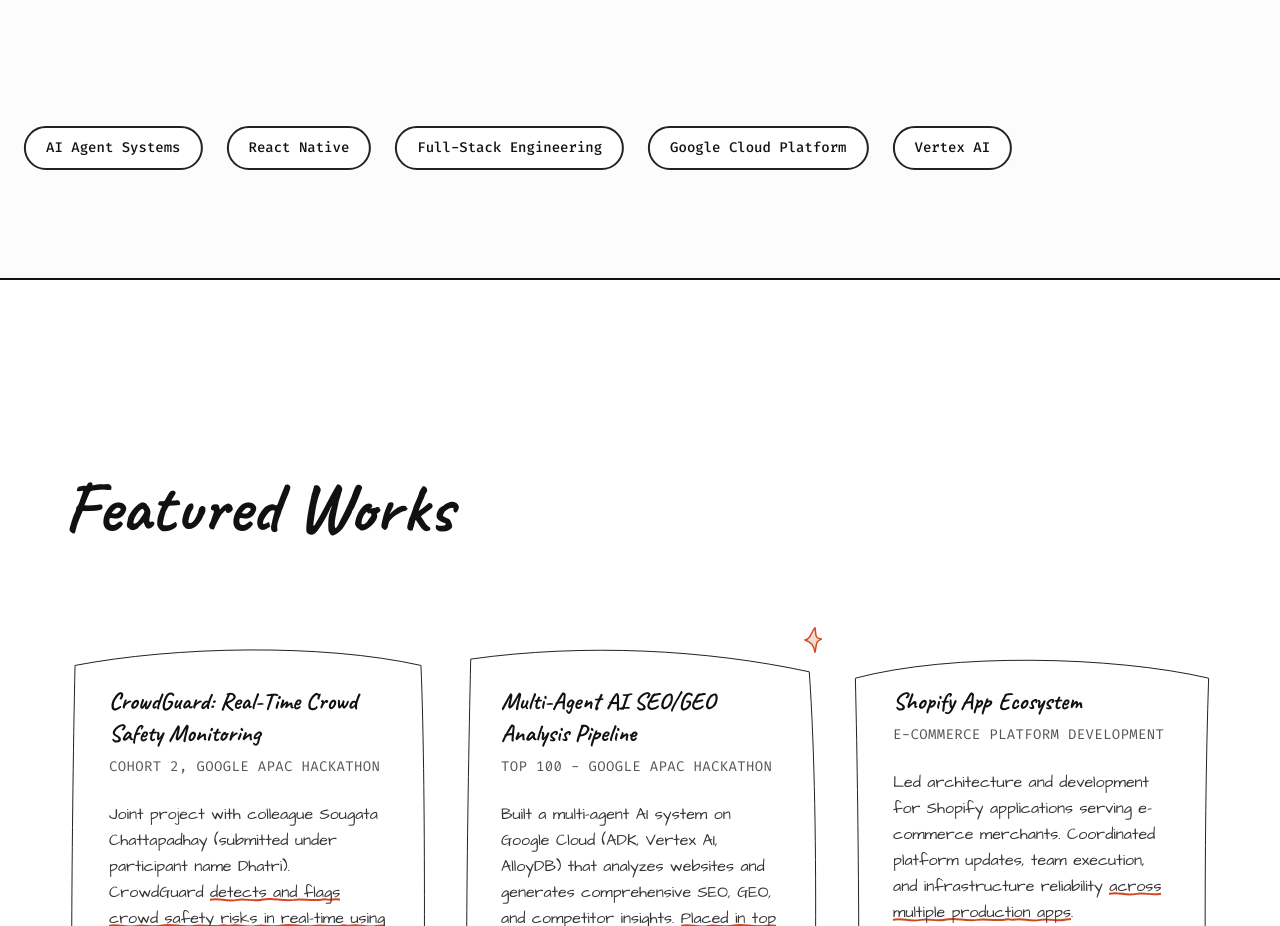
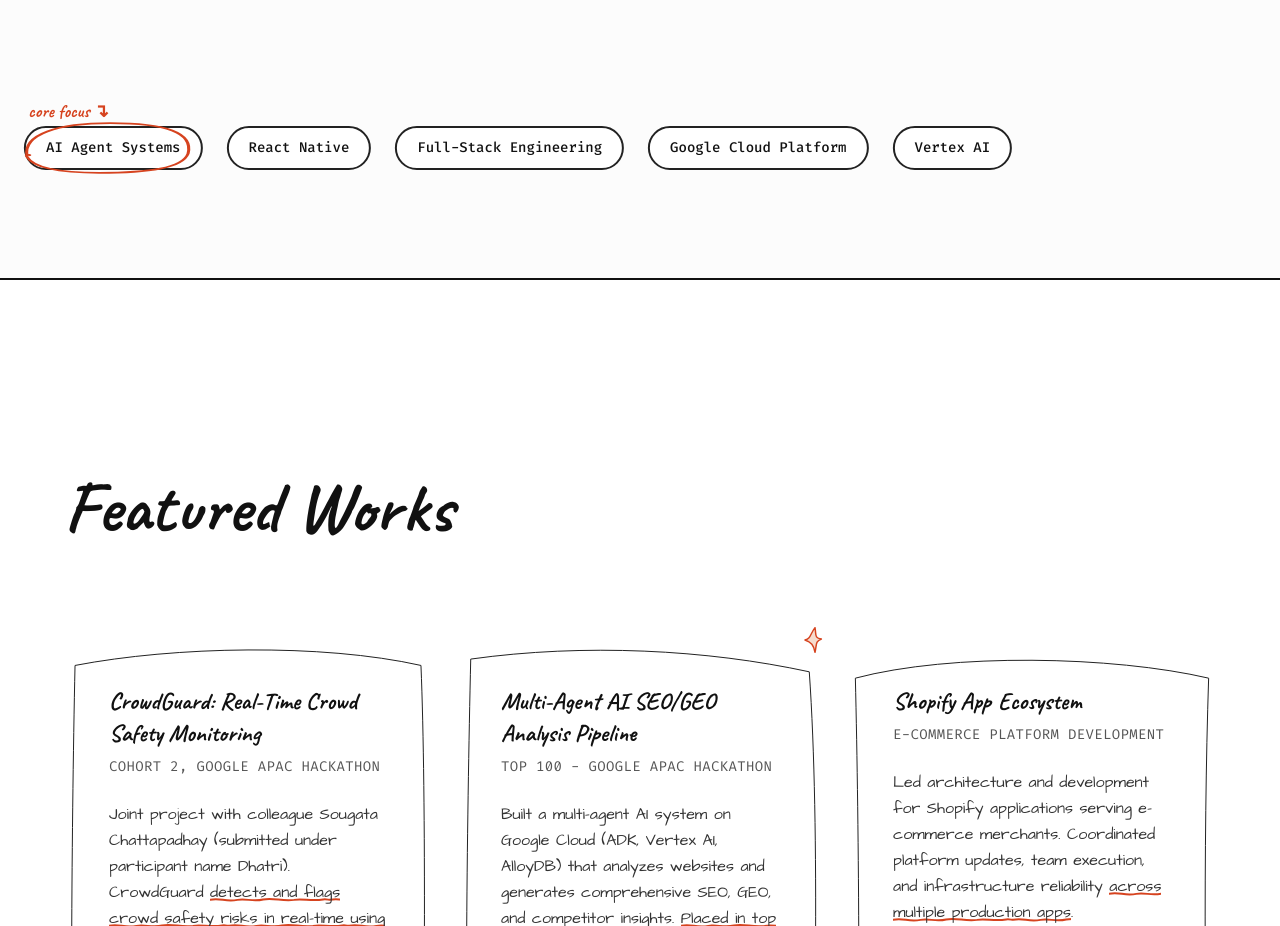
Before and after one commit to Prabjot616/portfolio, a Next.js app: page / in a window 1280 px wide. Shown: the part 900-1826 px from the top of the page. Built offline with nearby package versions, Linux system fonts and the light colour scheme.

Commit message:
Move skills marquee "core focus" highlight to AI Agent Systems

```diff
--- a/app/page.tsx
+++ b/app/page.tsx
@@ -604,7 +604,7 @@ const allSkills = [
 // Adjacent circled pills (Team Leadership/Product Engineering, React/Node.js) get
 // staggered label heights via `raised` so the handwritten notes don't collide.
 const skillHighlights: Record<string, { label: string; raised?: boolean }> = {
-  'Shopify App Development': { label: 'core focus' },
+  'AI Agent Systems': { label: 'core focus' },
   'Product Engineering': { label: 'day job' },
   'Team Leadership': { label: 'leading now', raised: true },
   'Node.js': { label: 'backend' },
```
